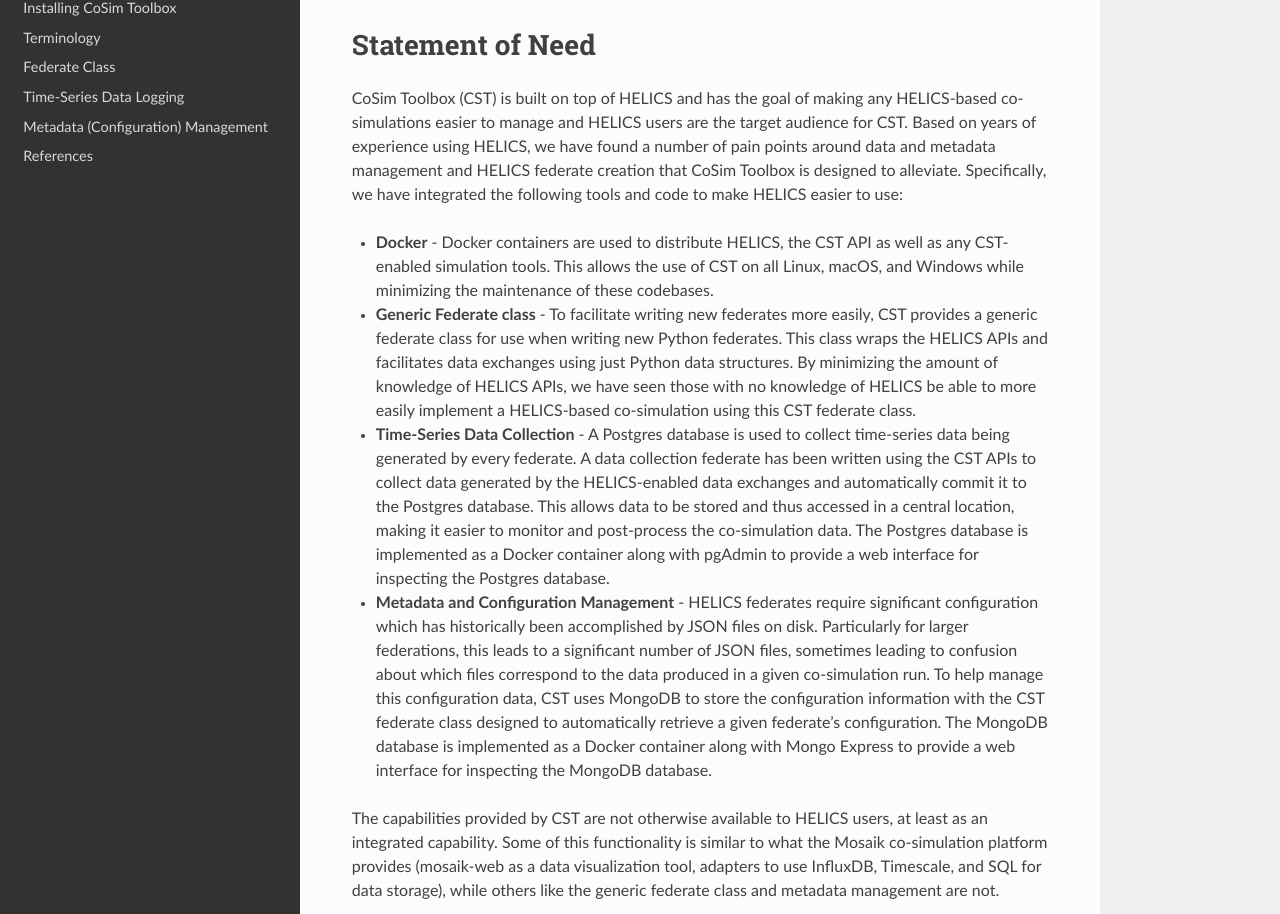
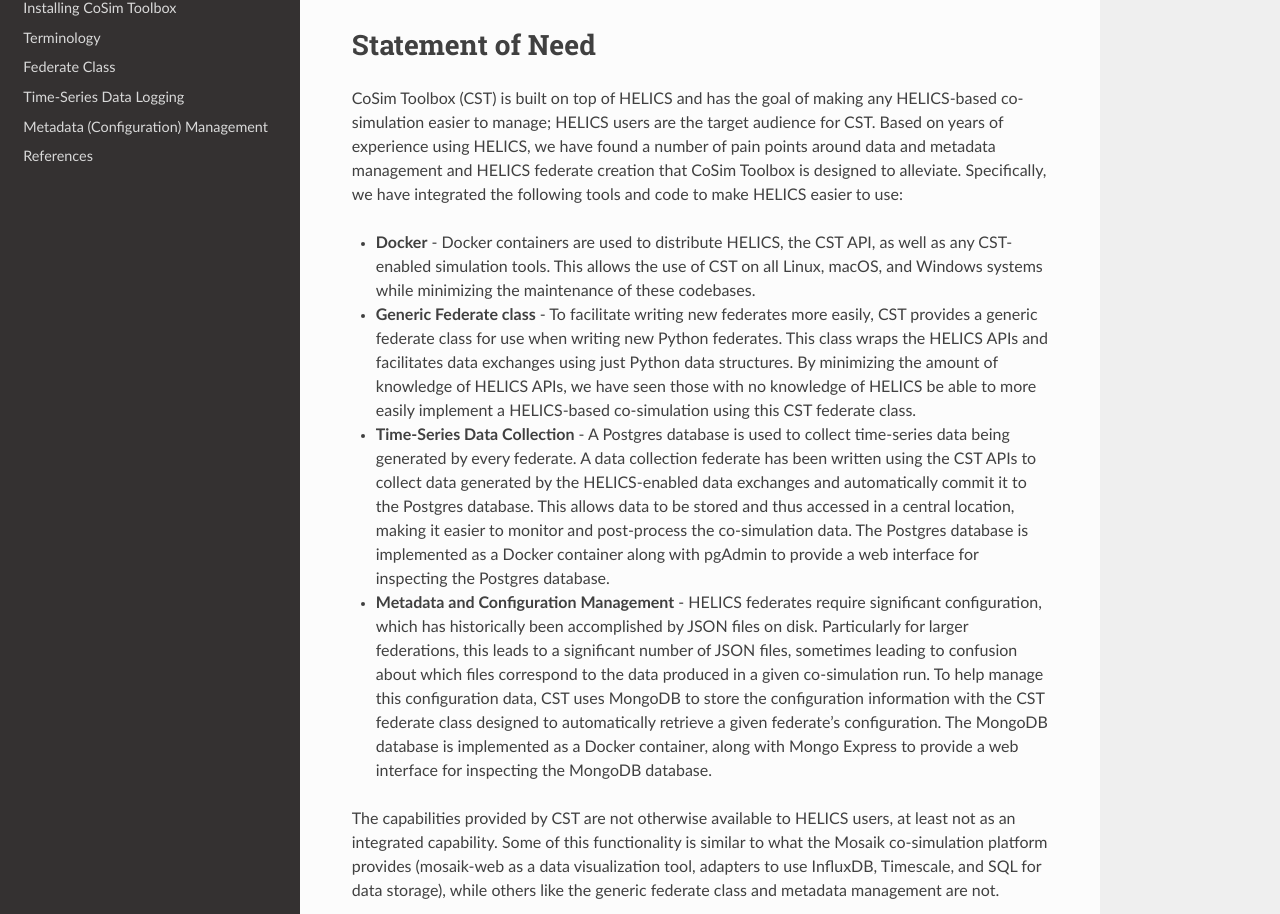
Before and after one commit to pnnl/cst, a Sphinx documentation site: the page built from docs/joss/paper.md, in a window 1280 px wide and 1400 px high, scrolled down 417 px. Shown: the part 173-1087 px from the top of the window. Built offline with Sphinx 7.4.7 and the Read the Docs theme 3.1.0, drawn with Linux system fonts in a browser that asks for light colours; formulas are drawn with MathJax 3; pages that are not in the unit, such as notebooks, are missing from menus; some of the changed text lies outside the part shown.

Commit message:
minor changes in paper.md

```diff
--- a/docs/joss/paper.md
+++ b/docs/joss/paper.md
@@ -32,19 +32,19 @@
 ---
 
 # Summary
-Co-simulation is a technique for creating larger and more complex time-series system models by facilitating data exchange between two or more models during runtime. This data exchange allows boundary states in models which may have been defined through static values or historical values to be dynamically generated by models in other simulator instances. This dynamic data exchange allows for system models that transcend individual simulation tools, modeled domains, and modeled subsystems. FMI [@fmi_github], particularly as implemented in Modelica [@modelica] and Mosaik [@app9050923], are examples of popular co-simulation platforms.
+Co-simulation is a technique for creating larger and more complex time-series system models by facilitating data exchange between two or more models during runtime. This data exchange allows boundary states in models that may have been defined through static values or historical values to be dynamically generated by models in other simulator instances. This dynamic data exchange allows for system models that transcend individual simulation tools, modeled domains, and modeled subsystems. FMI [@fmi_github], particularly as implemented in Modelica [@modelica] and Mosaik [@app9050923], are examples of popular co-simulation platforms.
 
 HELICS [@Hardy:2024aa] is the US Department of Energy's publicly available co-simulation platform and has been under development since 2017. HELICS provides the necessary simulation time management and facilitates the data exchanges between simulator instances (called "federates"). HELICS has been successfully used in a number of published studies such as evaluating transactive retail market in power systems [@Theisen:2024aa], evaluating the roles of distributed power inverters on power system frequency response [@Bharati:2023aa], evaluating the impact of electric vehicle charging in a metropolitan area [@Panossian:2023aa],  and cyber-security analysis of power systems [@Lardier:2020aa]. Due to its origins as a power system tool, many of the existing studies are connected to that domain but HELICS itself is domain agnostic and is suitable for use in any time-series simulation.
 
 # Statement of Need
-CoSim Toolbox (CST) is built on top of HELICS and has the goal of making any HELICS-based co-simulations easier to manage and HELICS users are the target audience for CST. Based on years of experience using HELICS, we have found a number of pain points around data and metadata management and HELICS federate creation that CoSim Toolbox is designed to alleviate. Specifically, we have integrated the following tools and code to make HELICS easier to use:
+CoSim Toolbox (CST) is built on top of HELICS and has the goal of making any HELICS-based co-simulation easier to manage; HELICS users are the target audience for CST. Based on years of experience using HELICS, we have found a number of pain points around data and metadata management and HELICS federate creation that CoSim Toolbox is designed to alleviate. Specifically, we have integrated the following tools and code to make HELICS easier to use:
 
-- **Docker** - Docker containers are used to distribute HELICS, the CST API as well as any CST-enabled simulation tools. This allows the use of CST on all Linux, macOS, and Windows while minimizing the maintenance of these codebases.
+- **Docker** - Docker containers are used to distribute HELICS, the CST API, as well as any CST-enabled simulation tools. This allows the use of CST on all Linux, macOS, and Windows systems while minimizing the maintenance of these codebases.
 - **Generic Federate class** - To facilitate writing new federates more easily, CST provides a generic federate class for use when writing new Python federates. This class wraps the HELICS APIs and facilitates data exchanges using just Python data structures. By minimizing the amount of knowledge of HELICS APIs, we have seen those with no knowledge of HELICS be able to more easily implement a HELICS-based co-simulation using this CST federate class.
 - **Time-Series Data Collection** - A Postgres database is used to collect time-series data being generated by every federate. A data collection federate has been written using the CST APIs to collect data generated by the HELICS-enabled data exchanges and automatically commit it to the Postgres database. This allows data to be stored and thus accessed in a central location, making it easier to monitor and post-process the co-simulation data. The Postgres database is implemented as a Docker container along with pgAdmin to provide a web interface for inspecting the Postgres database.
-- **Metadata and Configuration Management** - HELICS federates require significant configuration which has historically been accomplished by JSON files on disk. Particularly for larger federations, this leads to a significant number of JSON files, sometimes leading to confusion about which files correspond to the data produced in a given co-simulation run. To help manage this configuration data, CST uses MongoDB to store the configuration information with the CST federate class designed to automatically retrieve a given federate's configuration. The MongoDB database is implemented as a Docker container along with Mongo Express to provide a web interface for inspecting the MongoDB database.
+- **Metadata and Configuration Management** - HELICS federates require significant configuration, which has historically been accomplished by JSON files on disk. Particularly for larger federations, this leads to a significant number of JSON files, sometimes leading to confusion about which files correspond to the data produced in a given co-simulation run. To help manage this configuration data, CST uses MongoDB to store the configuration information with the CST federate class designed to automatically retrieve a given federate's configuration. The MongoDB database is implemented as a Docker container, along with Mongo Express to provide a web interface for inspecting the MongoDB database.
 
-The capabilities provided by CST are not otherwise available to HELICS users, at least as an integrated capability. Some of this functionality is similar to what the Mosaik co-simulation platform  provides (mosaik-web as a data visualization tool, adapters to use InfluxDB, Timescale, and SQL for data storage), while others like the generic federate class and metadata management are not.
+The capabilities provided by CST are not otherwise available to HELICS users, at least not as an integrated capability. Some of this functionality is similar to what the Mosaik co-simulation platform  provides (mosaik-web as a data visualization tool, adapters to use InfluxDB, Timescale, and SQL for data storage), while others like the generic federate class and metadata management are not.
 
 # Acknowledgements
 This work was funded under E-COMP, a laboratory-directed research and development initiative at the Pacific Northwest National Laboratory, part of the United States Department of Energy.
```
